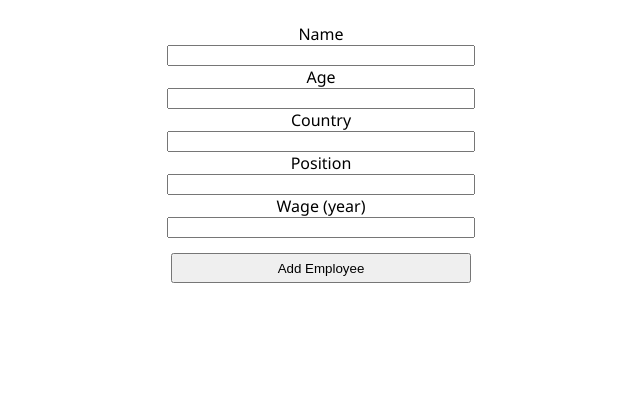
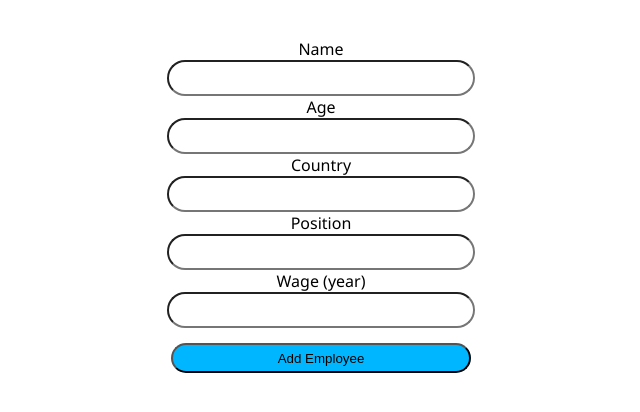
Before and after one commit to codingholt/Crud, a React (Create React App) app in the folder client/: page / in a window 1280 px wide. Shown: the top 412 px of the page, without its empty margins (319-959 px from the left). Built offline with nearby package versions, Linux system fonts and the light colour scheme.

Commit message:
added some css and some boilerplate code for server

```diff
--- a/client/src/App.css
+++ b/client/src/App.css
@@ -6,23 +6,27 @@
 }
 
 .information{
-  margin: 15px;
+  margin: 30px;
   display: flex;
   flex-direction: column;
   align-items: center;
 }
 
 .information input{
+  border-radius: 50px;
   width: 300px;
-  height: 15px;
+  height: 30px;
 }
 
 .information button{
+  background-color: rgb(0, 183, 255);
+  border-radius: 50px;
   margin: 15px;
   width: 300px;
   height: 30px;
 }
 
 .information button:hover{
+  opacity: 0.8;
   cursor: pointer;
 }
```
Also changed, not shown: 1 other file (tests, documents, lock files or other folders).
